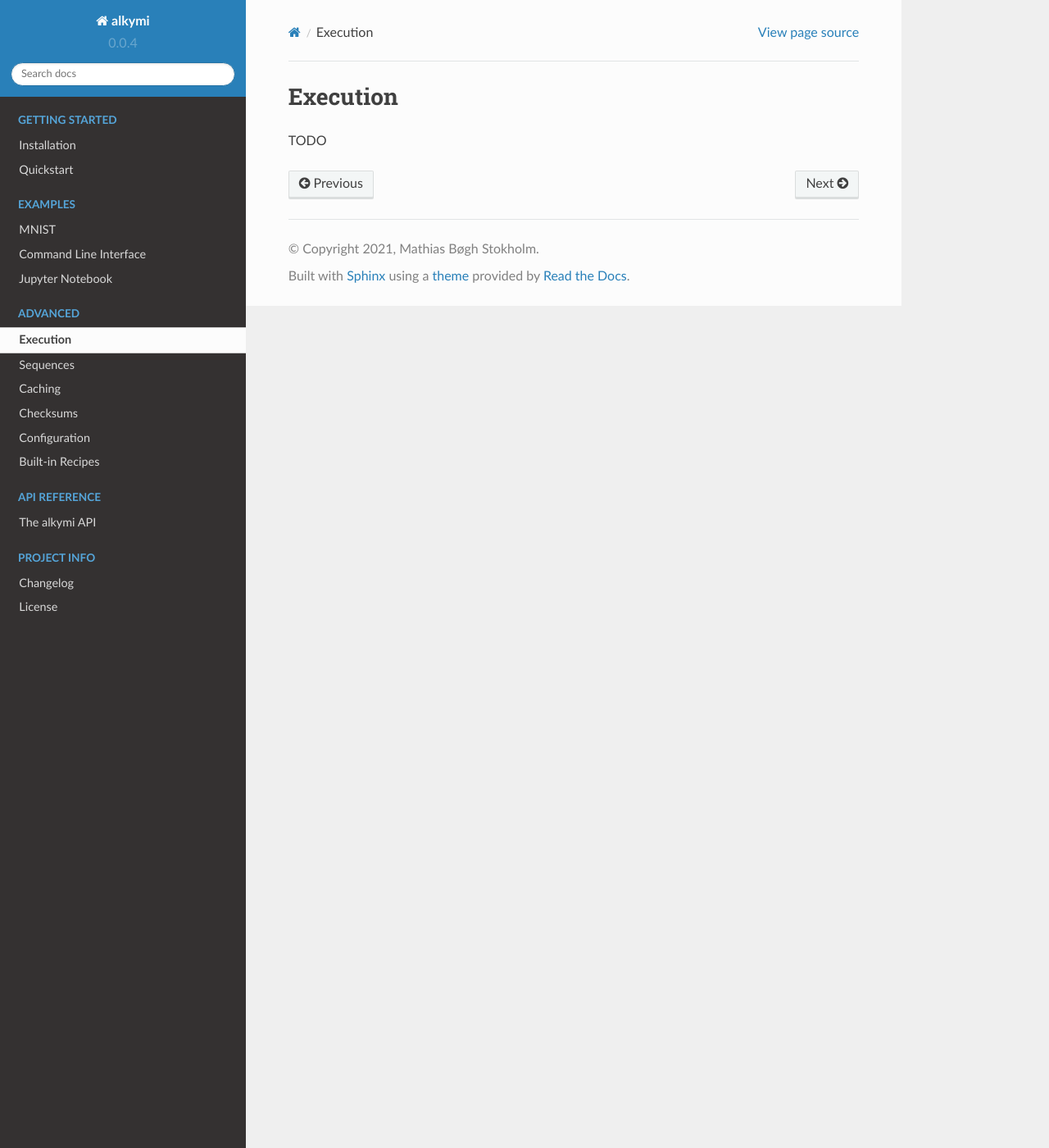
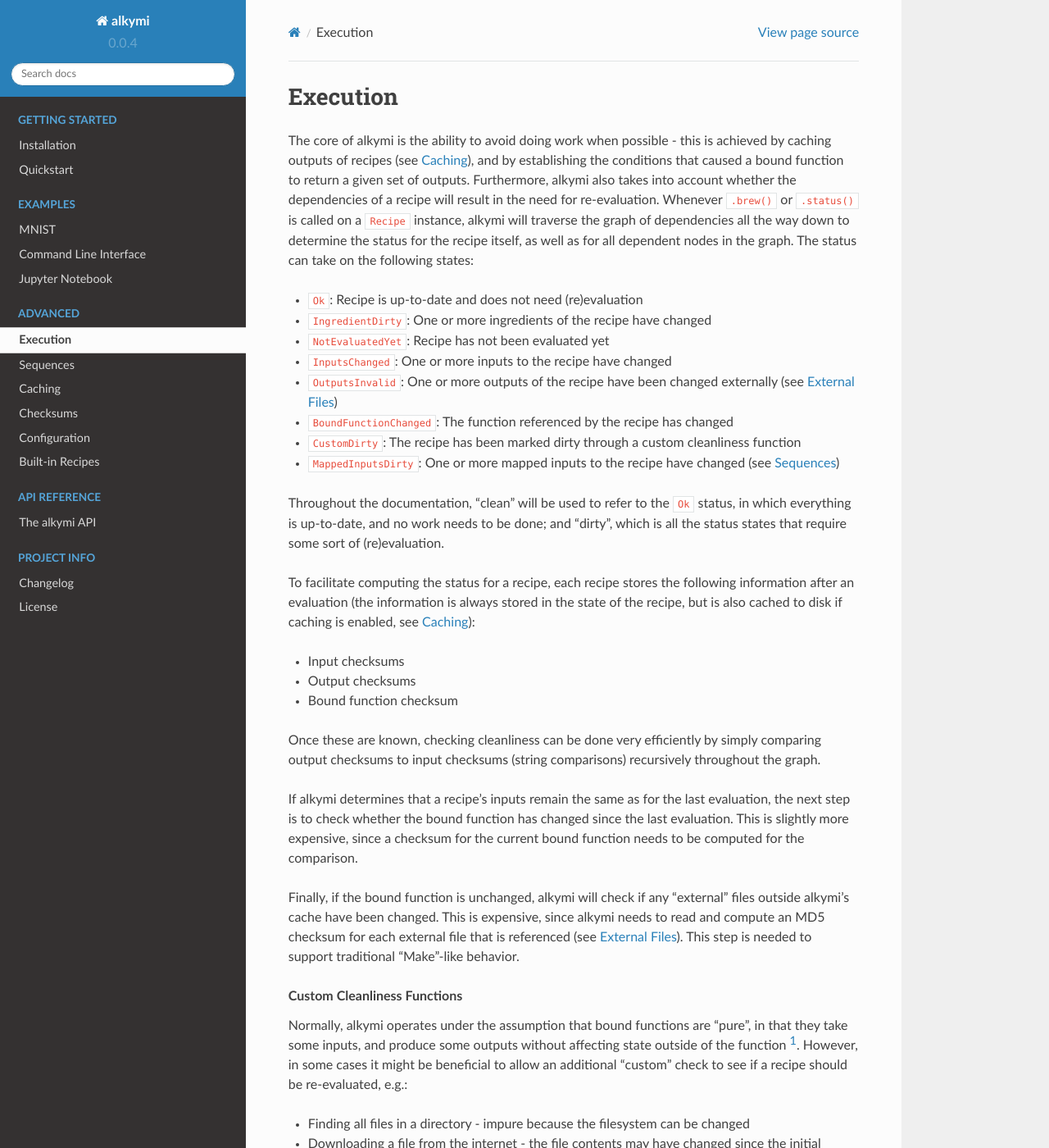
Before and after one commit to MathiasStokholm/alkymi, a Sphinx documentation site: the page built from docs/source/advanced/execution.rst, in a window 1280 px wide and 1400 px high. Shown: the whole window at 82% size. Built offline with Sphinx 7.4.7 and the Read the Docs theme 2.0.0, drawn with Linux system fonts in a browser that asks for light colours; some of the changed text lies outside the part shown.

Commit message:
Wrote 'execution' doc page

```diff
--- a/docs/source/advanced/checksums.rst
+++ b/docs/source/advanced/checksums.rst
@@ -1,4 +1,4 @@
-.. _checksums::
+.. _checksums:
 
 Checksums
 =========
@@ -26,6 +26,8 @@
 will not result in the function being marked dirty.
 
 
+.. _checksums_external_files:
+
 .. rubric:: External Files
 
 To interface with the filesystem outside of alkymi's internal cache, alkymi uses the
--- a/docs/source/advanced/execution.rst
+++ b/docs/source/advanced/execution.rst
@@ -3,4 +3,73 @@
 Execution
 =========
 
-TODO
+The core of alkymi is the ability to avoid doing work when possible - this is achieved by caching outputs of recipes
+(see :ref:`Caching`), and by establishing the conditions that caused a bound function to return a given set of outputs.
+Furthermore, alkymi also takes into account whether the dependencies of a recipe will result in the need for
+re-evaluation. Whenever ``.brew()`` or ``.status()`` is called on a ``Recipe`` instance, alkymi will traverse the graph
+of dependencies all the way down to determine the status for the recipe itself, as well as for all dependent nodes in
+the graph. The status can take on the following states:
+
+* ``Ok``: Recipe is up-to-date and does not need (re)evaluation
+* ``IngredientDirty``: One or more ingredients of the recipe have changed
+* ``NotEvaluatedYet``: Recipe has not been evaluated yet
+* ``InputsChanged``: One or more inputs to the recipe have changed
+* ``OutputsInvalid``: One or more outputs of the recipe have been changed externally
+  (see :ref:`checksums_external_files`)
+* ``BoundFunctionChanged``: The function referenced by the recipe has changed
+* ``CustomDirty``: The recipe has been marked dirty through a custom cleanliness function
+* ``MappedInputsDirty``: One or more mapped inputs to the recipe have changed (see :ref:`Sequences`)
+
+Throughout the documentation, "clean" will be used to refer to the ``Ok`` status, in which everything is up-to-date, and
+no work needs to be done; and "dirty", which is all the status states that require some sort of (re)evaluation.
+
+To facilitate computing the status for a recipe, each recipe stores the following information after an evaluation
+(the information is always stored in the state of the recipe, but is also cached to disk if caching is enabled, see
+:ref:`Caching`):
+
+* Input checksums
+* Output checksums
+* Bound function checksum
+
+Once these are known, checking cleanliness can be done very efficiently by simply comparing output checksums to input
+checksums (string comparisons) recursively throughout the graph.
+
+If alkymi determines that a recipe's inputs remain the
+same as for the last evaluation, the next step is to check whether the bound function has changed since the last
+evaluation. This is slightly more expensive, since a checksum for the current bound function needs to be computed for
+the comparison.
+
+Finally, if the bound function is unchanged, alkymi will check if any "external" files outside alkymi's
+cache have been changed. This is expensive, since alkymi needs to read and compute an MD5 checksum for each external
+file that is referenced (see :ref:`checksums_external_files`). This step is needed to support traditional "Make"-like
+behavior.
+
+.. rubric:: Custom Cleanliness Functions
+
+Normally, alkymi operates under the assumption that bound functions are "pure", in that they take some inputs, and
+produce some outputs without affecting state outside of the function [#variable_references]_. However, in some cases it
+might be beneficial to allow an additional "custom" check to see if a recipe should be re-evaluated, e.g.:
+
+* Finding all files in a directory - impure because the filesystem can be changed
+* Downloading a file from the internet - the file contents may have changed since the initial download
+
+To facilitate "impure" use cases such as those above, alkymi supports using a custom cleanliness function when wrapping
+a bound function in a recipe [#cleanliness_arg]_, e.g.:
+
+.. code-block:: python
+
+    def impure_func() -> List[Path]:
+        # Find all files in 'my_directory'
+        return list(Path("my_directory").rglob())
+
+    def check_clean(last_outputs: Optional[Tuple[Any, ...]]) -> bool:
+        # Rerun glob and see if list of files has changed
+        return _glob_recipe() == last_outputs
+
+    return Recipe([], impure_func, "read_my_directory", transient=False, cache=CacheType.Auto,
+            cleanliness_func=check_clean)
+
+.. [#variable_references] Note that variables referenced in a bound function will influence the checksum of the bound
+   function, potentially resulting in the associated recipe being marked "dirty" due to the checksum of the function
+   changing.
+.. [#cleanliness_arg] Note that the ``recipe`` decorator currently doesn't expose the ``cleanliness_func`` argument.
--- a/labfile.py
+++ b/labfile.py
@@ -81,8 +81,8 @@
     doc_dir = Path("docs")
     source_dir = doc_dir / "source"
     build_dir = doc_dir / "build"
-    sphinx = Sphinx(source_dir, confdir=source_dir, outdir=build_dir, doctreedir=build_dir / "doctrees",
-                    buildername="html")
+    sphinx = Sphinx(str(source_dir), confdir=str(source_dir), outdir=str(build_dir),
+                    doctreedir=str(build_dir / "doctrees"), buildername="html")
     sphinx.build()
 
 
```
